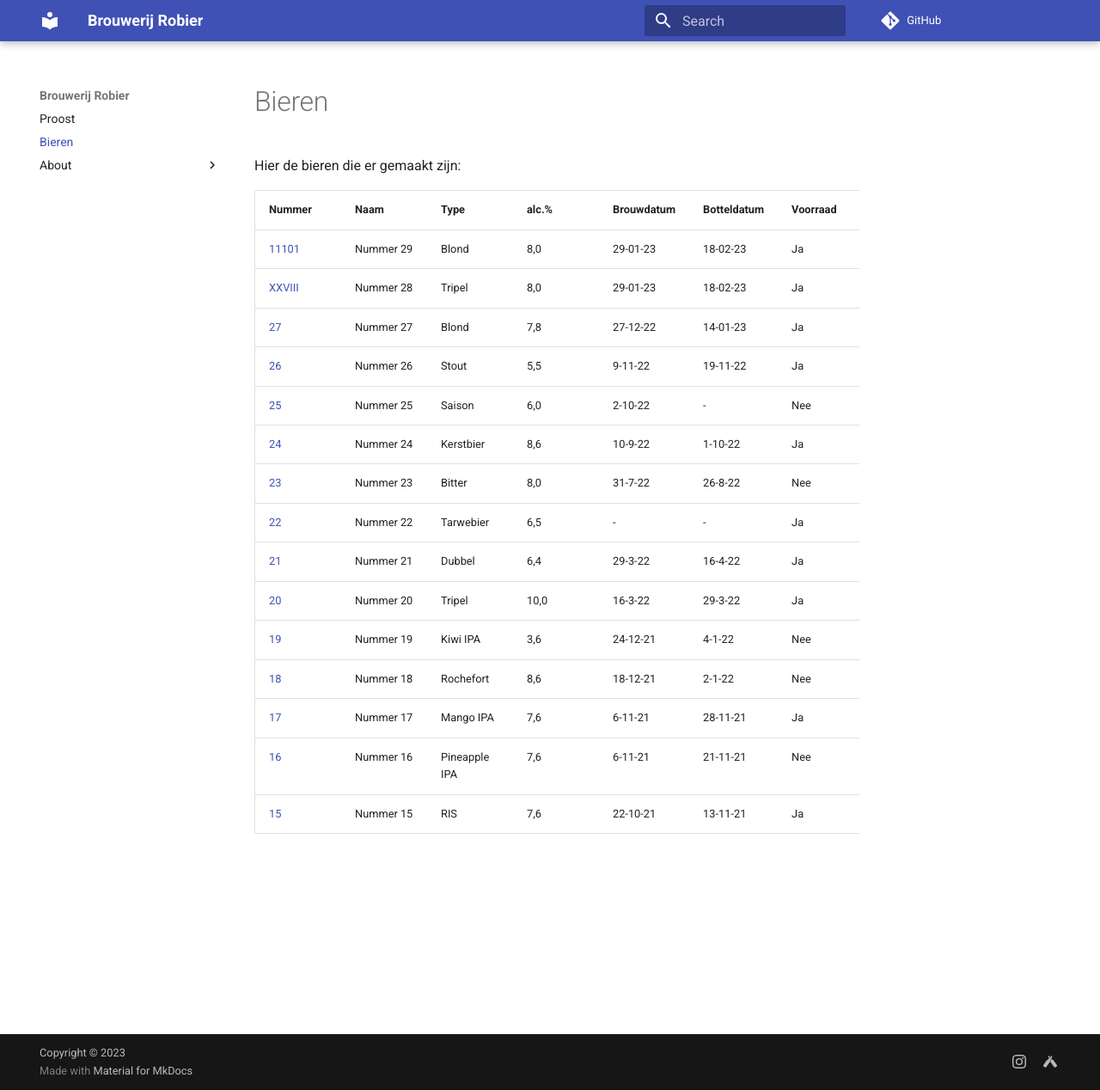
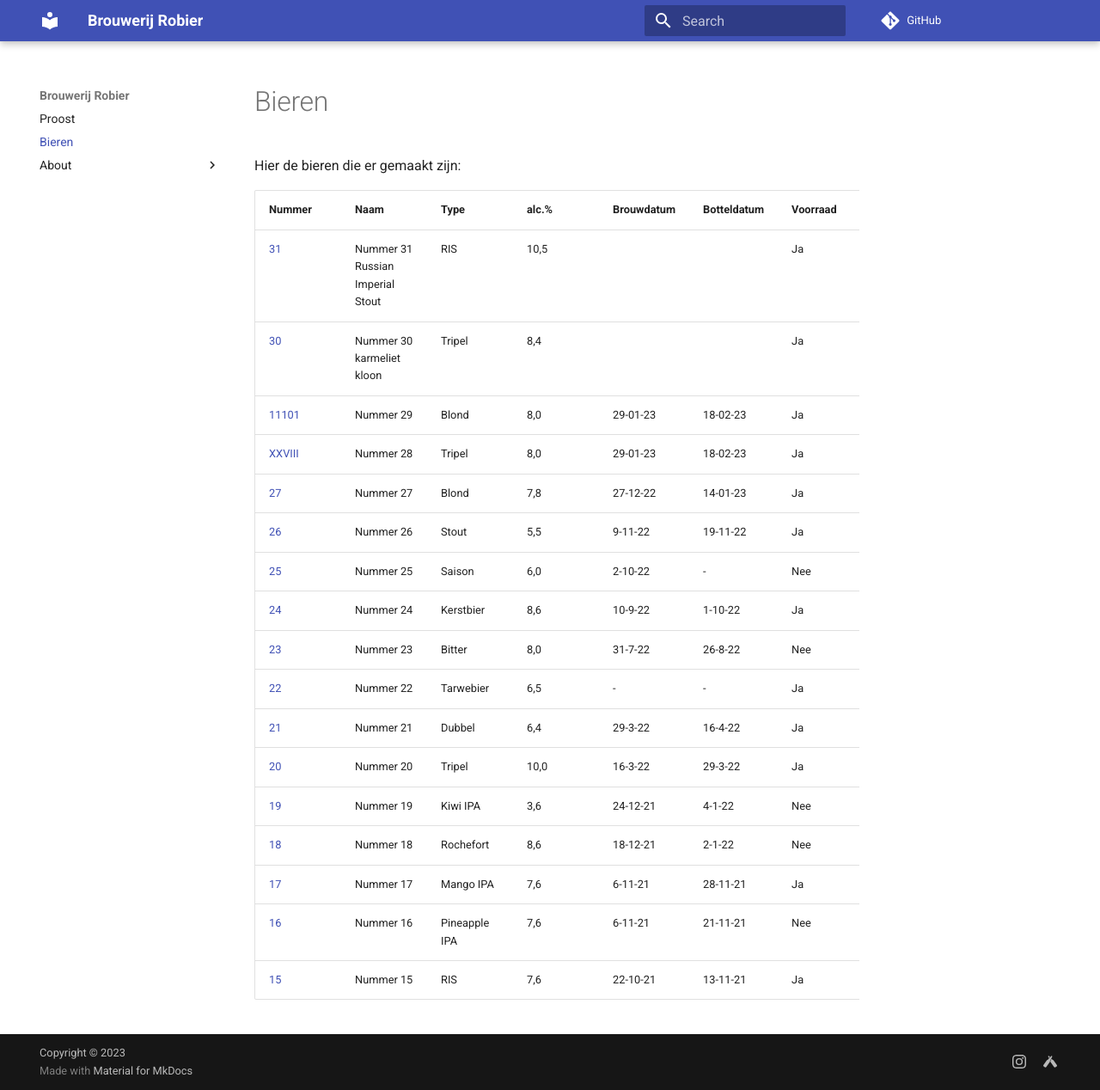
Before and after one commit to Wensink/robier, an MkDocs documentation site: the page built from docs/bieren.md, in a window 1280 px wide and 1268 px high. Shown: the whole window at 86% size. Built offline with MkDocs 1.6.1 and Material for MkDocs 9.7.7, drawn with Linux system fonts in a browser that asks for light colours; comment, search, counter and statistics services are not loaded.

Commit message:
Added beer 30 and 31 WIP

```diff
--- a/docs/bieren.md
+++ b/docs/bieren.md
@@ -2,6 +2,8 @@ Hier de bieren die er gemaakt zijn:
 
 Nummer | Naam | Type | alc.% | Brouwdatum | Botteldatum | Voorraad
 -----------------------------| ------- | ------ | ------ | ------ |  -- | ---
+[31](bieren/31-ris.md)     | Nummer 31 Russian Imperial Stout | RIS  | 10,5 |  |  | Ja
+[30](bieren/20-tripel-karmeliet-kloon.md)     | Nummer 30 karmeliet kloon | Tripel  | 8,4 |  |  | Ja
 [11101](bieren/11101-blond.md)    | Nummer 29 | Blond | 8,0 | 29-01-23 | 18-02-23 | Ja
 [XXVIII](bieren/xxviii-tripel.md)    | Nummer 28 | Tripel | 8,0 | 29-01-23 | 18-02-23 | Ja
 [27](bieren/27-blond.md)     | Nummer 27 | Blond  | 7,8 | 27-12-22 | 14-01-23 | Ja
```
